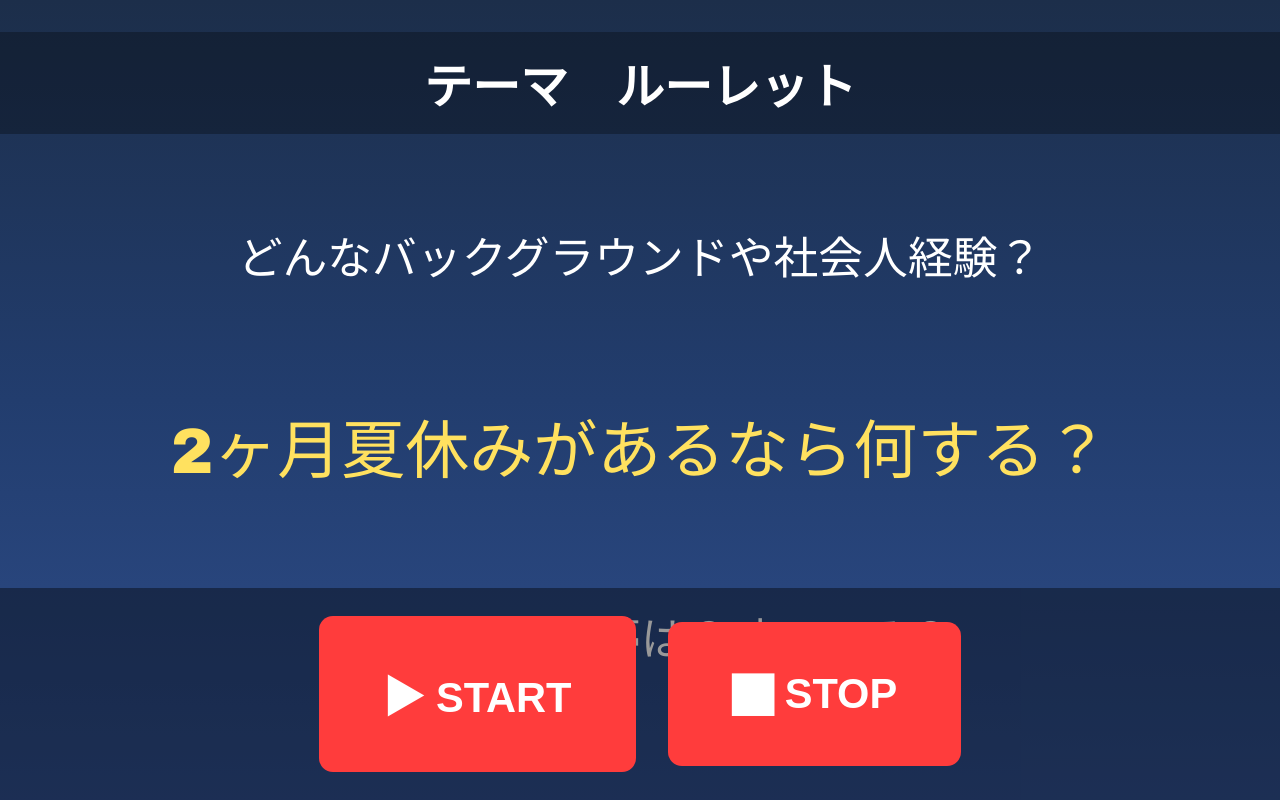
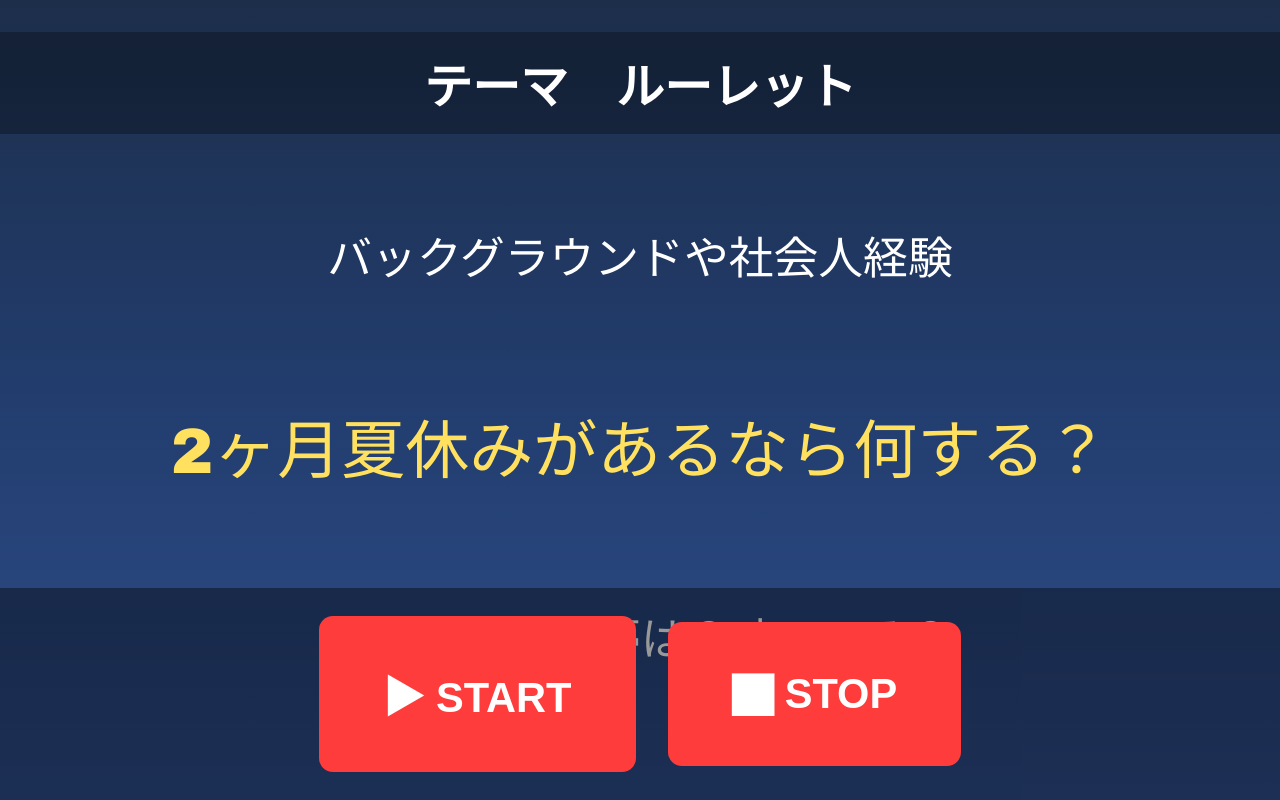
Before and after one commit to masayuki610930/2025-07-24, a plain HTML site: page index.html in a window 1280 px wide. Drawn offline with Linux system fonts and the light colour scheme.

Commit message:
Update index.html

```diff
--- a/index.html
+++ b/index.html
@@ -106,13 +106,13 @@
 
   <script>
     const themes = [
-      'どんなバックグラウンドや社会人経験？',
+      'バックグラウンドや社会人経験',
       '2ヶ月夏休みがあるなら何する？',
       '子どもの頃の夢は？叶ってる？',
       'どんな超能力が欲しい？なぜ？',
       '始めたみたい趣味・挑戦は？',
-      '期待している(いた)テクノロジーは？',
-      'これを語らせろ！（趣味,推し,収集）',
+      '期待している(いた)technology',
+      'これを語らせろ！趣味,推し,収集',
       'フリーテーマでどうぞ'
     ];
 
```
